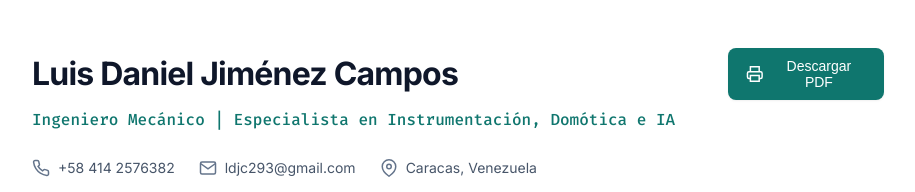
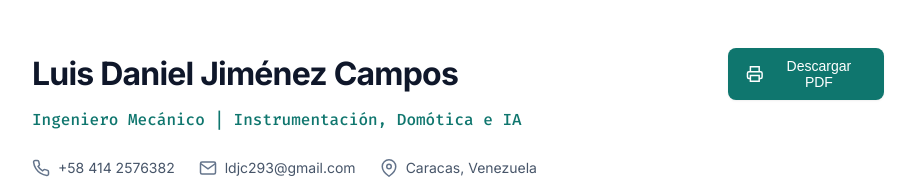
Before and after one commit to ldjc293/cv-instrumentacion, a plain HTML site: page index.html in a window 1280 px wide. Shown: the top 192 px of the page, without its empty margins (182-1097 px from the left). Drawn offline with Linux system fonts and the light colour scheme.

Commit message:
Update: Adjusted subtitle to avoid claiming specialist level

```diff
--- a/index.html
+++ b/index.html
@@ -14,7 +14,7 @@
         <div class="container header-container">
             <div class="header-info">
                 <h1>Luis Daniel Jiménez Campos</h1>
-                <p class="subtitle">Ingeniero Mecánico | Especialista en Instrumentación, Domótica e IA</p>
+                <p class="subtitle">Ingeniero Mecánico | Instrumentación, Domótica e IA</p>
                 <div class="contact-links">
                     <a href="tel:+584142576382" class="contact-item">
                         <svg width="18" height="18" viewBox="0 0 24 24" fill="none" stroke="currentColor" stroke-width="2"><path d="M22 16.92v3a2 2 0 0 1-2.18 2 19.79 19.79 0 0 1-8.63-3.07 19.5 19.5 0 0 1-6-6 19.79 19.79 0 0 1-3.07-8.67A2 2 0 0 1 4.11 2h3a2 2 0 0 1 2 1.72 12.84 12.84 0 0 0 .7 2.81 2 2 0 0 1-.45 2.11L8.09 9.91a16 16 0 0 0 6 6l1.27-1.27a2 2 0 0 1 2.11-.45 12.84 12.84 0 0 0 2.81.7A2 2 0 0 1 22 16.92z"/></svg>
```
Also changed, not shown: 1 other file.
